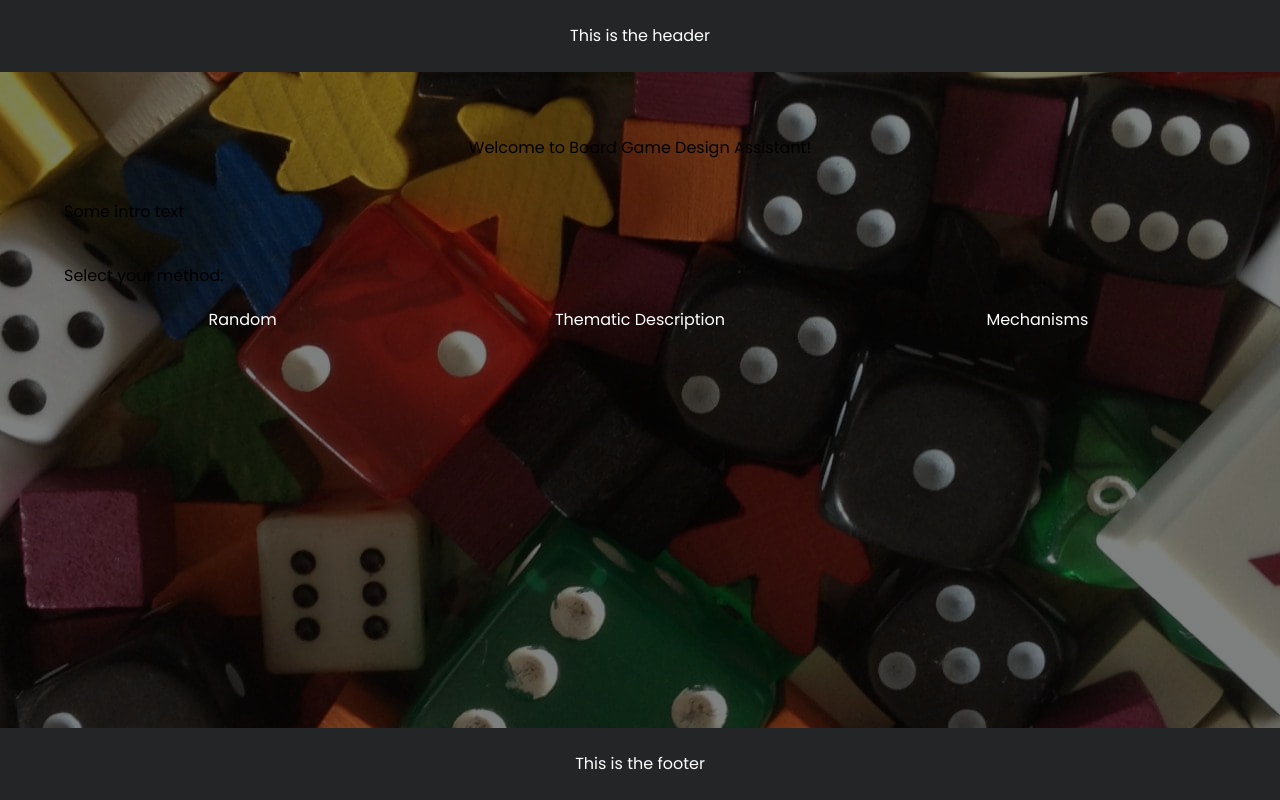
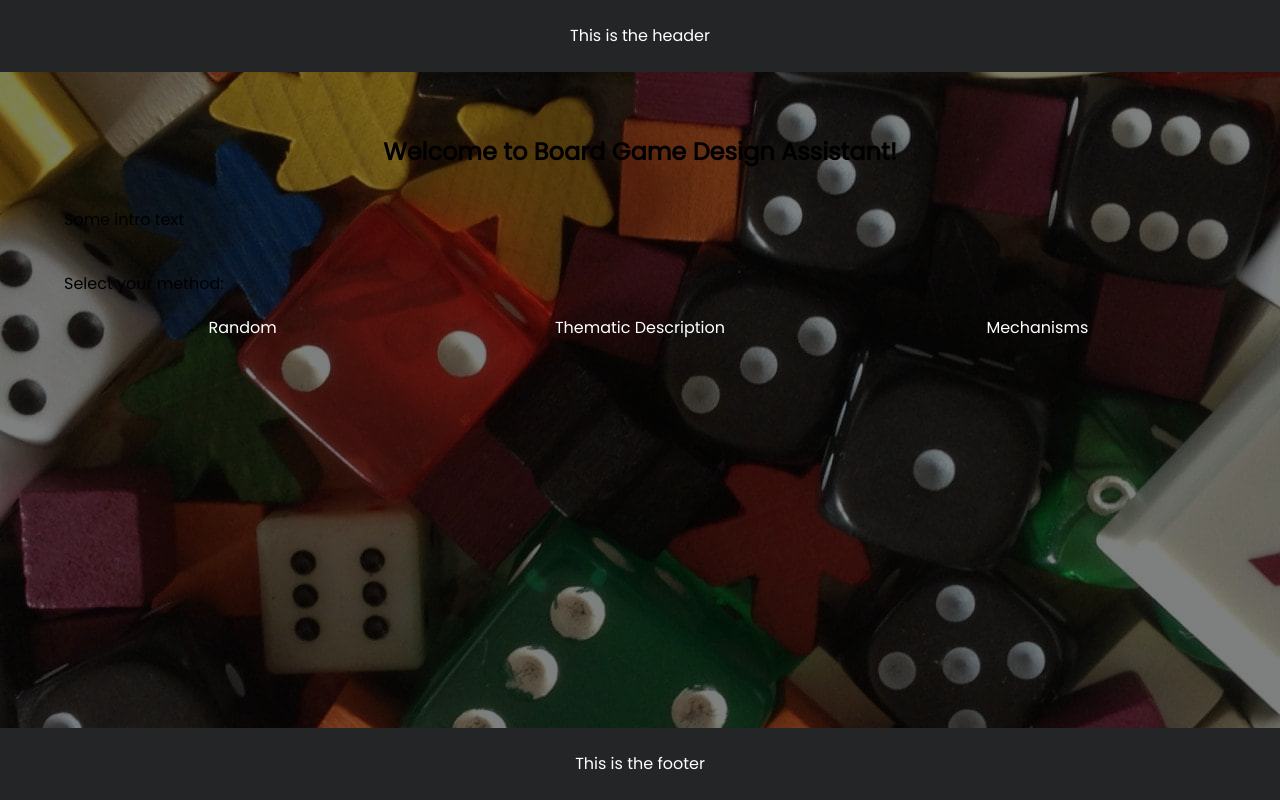
Before and after one commit to Sullivown/bg-design-assistant, a Next.js app: page / in a window 1280 px wide. Built offline with nearby package versions, Linux system fonts and the light colour scheme.

Commit message:
Change styling

```diff
--- a/src/app/page.tsx
+++ b/src/app/page.tsx
@@ -4,7 +4,7 @@ import Section from '@/elements/Section';
 export default function Home() {
 	return (
 		<Section className='space-y-10'>
-			<h2 className='text-center'>
+			<h2 className='text-center font-semibold text-2xl'>
 				Welcome to Board Game Design Assistant!
 			</h2>
 			<p>Some intro text</p>
```
